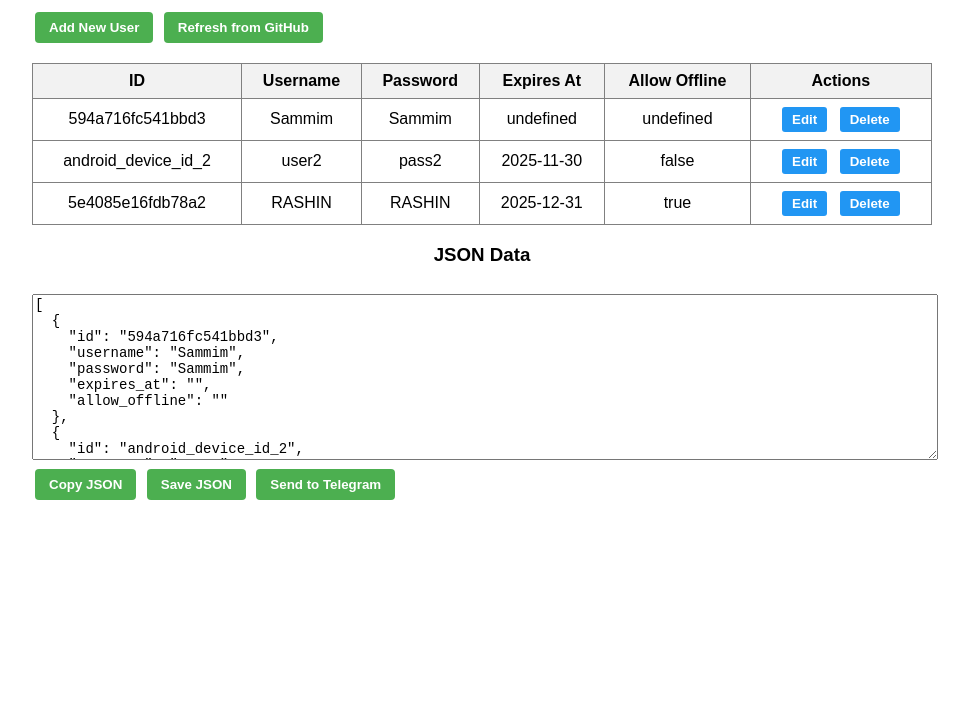
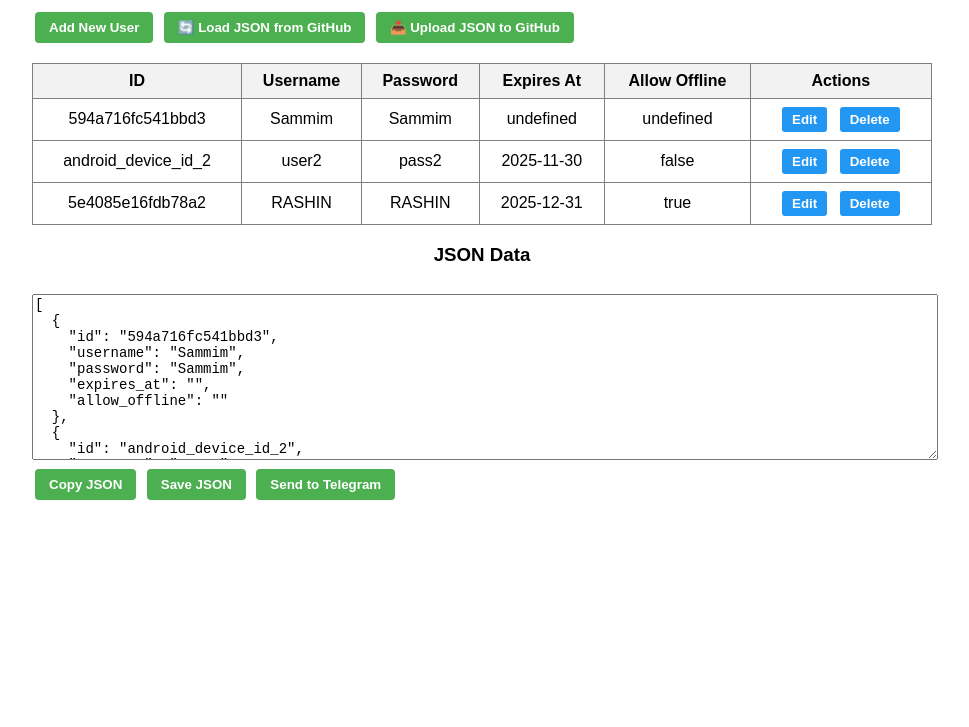
Before and after one commit to Sammim1/Tempkey.json, a plain HTML site: page index.html in a window 1280 px wide. Shown: the part 73-800 px from the top of the page, without its empty margins (158-1127 px from the left). Drawn offline with Linux system fonts and the light colour scheme.

Commit message:
Update index.html

```diff
--- a/index.html
+++ b/index.html
@@ -10,7 +10,8 @@
   <h1>User JSON Editor</h1>
 
   <button id="toggleAddBtn" onclick="toggleAddForm()">Add New User</button>
-  <button onclick="refreshFromGitHub()">Refresh from GitHub</button>
+  <button onclick="refreshFromGitHub()">🔄 Load JSON from GitHub</button>
+  <button onclick="uploadToGitHub()">📤 Upload JSON to GitHub</button>
 
   <div id="addForm" class="form hidden">
     <h3>Add User</h3>
@@ -60,4 +61,4 @@
 
   <script src="script.js"></script>
 </body>
-</html>
+          </html>
```
